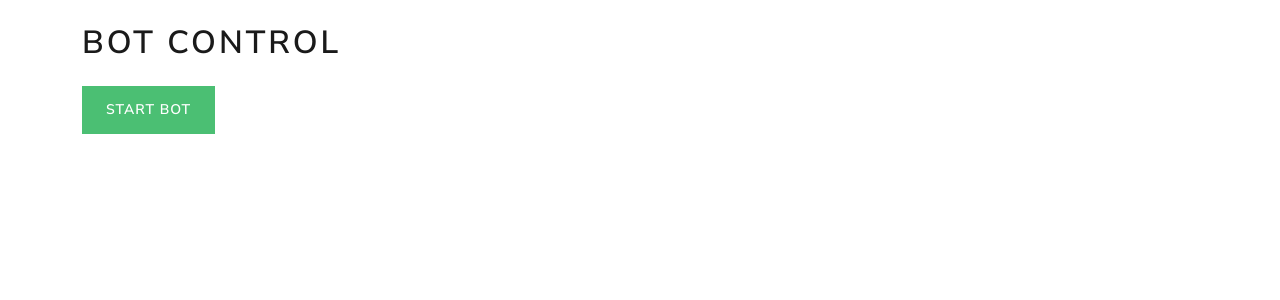
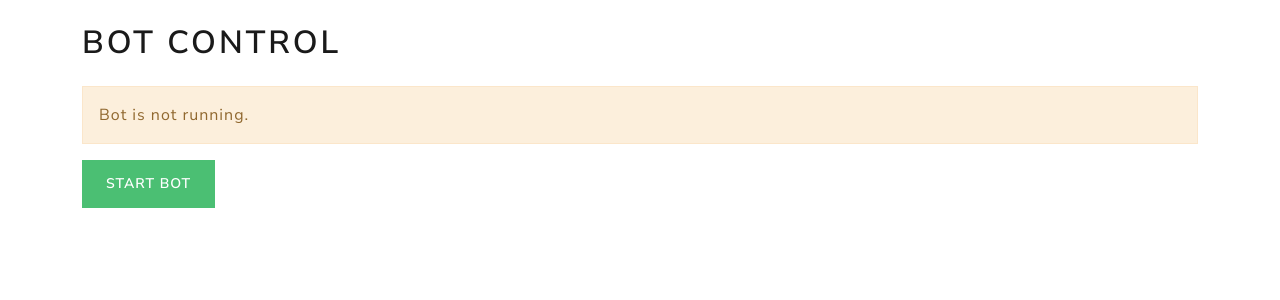
Before and after one commit to advancedAgritek-BB/coinTrader2.0, a Flask app: page / in a window 1280 px wide. Shown: the part 92-392 px from the top of the page. Run offline with Flask 3, Linux system fonts and the light colour scheme; some libraries are stand-ins or nearby versions.

Commit message:
Add watchdog to restart bot and UI status

```diff
--- a/frontend/app.py
+++ b/frontend/app.py
@@ -2,12 +2,27 @@ from flask import Flask, render_template, redirect, url_for
 from pathlib import Path
 import subprocess
 import json
+import threading
+import time
+import psutil
 
 app = Flask(__name__)
 
 bot_process = None
 LOG_FILE = Path('crypto_bot/logs/bot.log')
 STATS_FILE = Path('crypto_bot/logs/strategy_stats.json')
+
+
+def watch_bot():
+    global bot_process
+    while True:
+        time.sleep(10)
+        if bot_process and (bot_process.poll() is not None or not psutil.pid_exists(bot_process.pid)):
+            bot_process = subprocess.Popen(['python', '-m', 'crypto_bot.main'])
+
+
+watch_thread = threading.Thread(target=watch_bot, daemon=True)
+watch_thread.start()
 
 
 def is_running() -> bool:
--- a/frontend/templates/index.html
+++ b/frontend/templates/index.html
@@ -2,8 +2,10 @@
 {% block content %}
 <h1 class="mb-4">Bot Control</h1>
 {% if running %}
+  <div class="alert alert-success">Bot is running.</div>
   <a class="btn btn-danger" href="{{ url_for('stop') }}">Stop Bot</a>
 {% else %}
+  <div class="alert alert-warning">Bot is not running.</div>
   <a class="btn btn-success" href="{{ url_for('start') }}">Start Bot</a>
 {% endif %}
 {% endblock %}
--- a/requirements.txt
+++ b/requirements.txt
@@ -12,3 +12,4 @@ pytest
 websocket-client
 requests
 solana
+psutil
```
Also changed, not shown: README.md.
